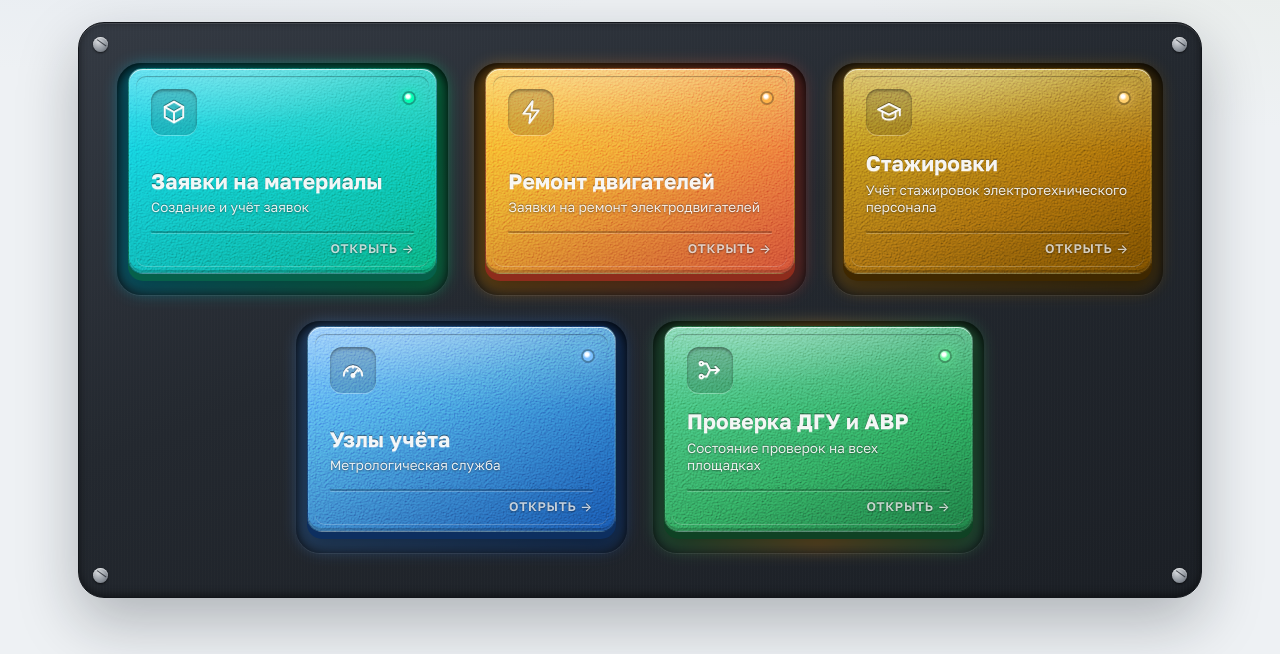
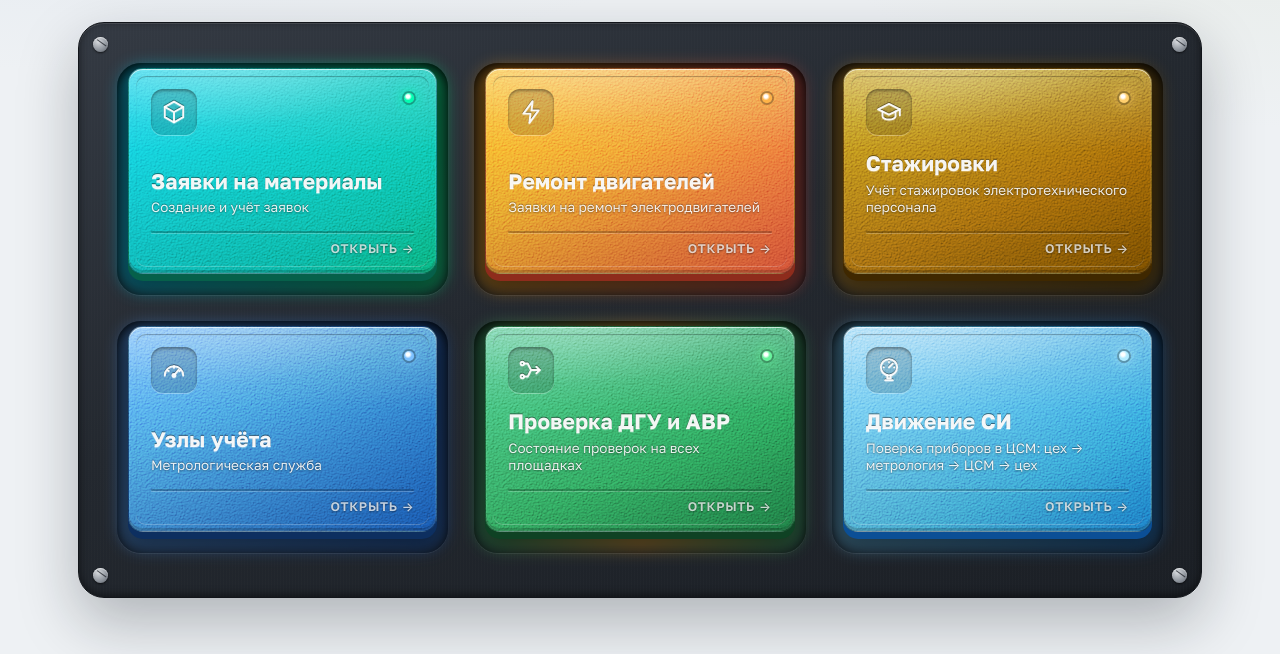
Before and after one commit to energo380/menu, a plain HTML site: page index.html in a window 1280 px wide. Shown: the part 146-800 px from the top of the page. Drawn offline with Linux system fonts and the light colour scheme; a web font is replaced by a local one.

Commit message:
Клавиша «Движение СИ» - журнал поверки приборов в ЦСМ
Новая клавиша ведёт на energo380.github.io/metrology/. Цвет небесно-
голубой, как у страницы метрологии; значок - манометр на штуцере.

Co-Authored-By: Claude Opus 5.5 <noreply@anthropic.com>
Claude-Session: https://claude.ai/code/session_015qVVTubvxL6iaUE2F6Zq6w

```diff
--- a/index.html
+++ b/index.html
@@ -174,6 +174,8 @@
            --glow: linear-gradient(90deg, #4f9bf5, #1f63c8); }
   .k-avr { --c1: #3cb06a; --c2: #1d7340; --edge: #0f4224; --led: #6af59e;
            --glow: linear-gradient(90deg, #36af66, #f0ae38 50%, #36af66); }
+  .k-met { --c1: #6cc6f2; --c2: #1a73c8; --edge: #0b4f96; --led: #b3ecff;
+           --glow: linear-gradient(90deg, #6cc6f2, #1a73c8); }
 
 
   /* ---------- адаптив ---------- */
@@ -280,6 +282,19 @@
         </div>
       </div>
 
+      <div class="slot k-met" role="link" tabindex="0" data-go="https://energo380.github.io/metrology/">
+        <div class="key">
+          <div class="top">
+            <span class="ico"><svg viewBox="0 0 24 24"><circle cx="12" cy="9.5" r="7.5"/><path d="M12 9.5l3.4-3.4"/><path d="M7.2 9.5h.01M12 4.7v.01M16.8 9.5h.01"/><path d="M10.4 17v2.6h3.2V17"/><path d="M8.5 21.5h7"/></svg></span>
+            <i class="led"></i>
+          </div>
+          <div class="title engr">Движение СИ</div>
+          <div class="sub engr">Поверка приборов в ЦСМ: цех → метрология → ЦСМ → цех</div>
+          <div class="rule"></div>
+          <div class="meta"><span></span><span class="go engr">Открыть</span></div>
+        </div>
+      </div>
+
     </nav>
   </section>
 
```
